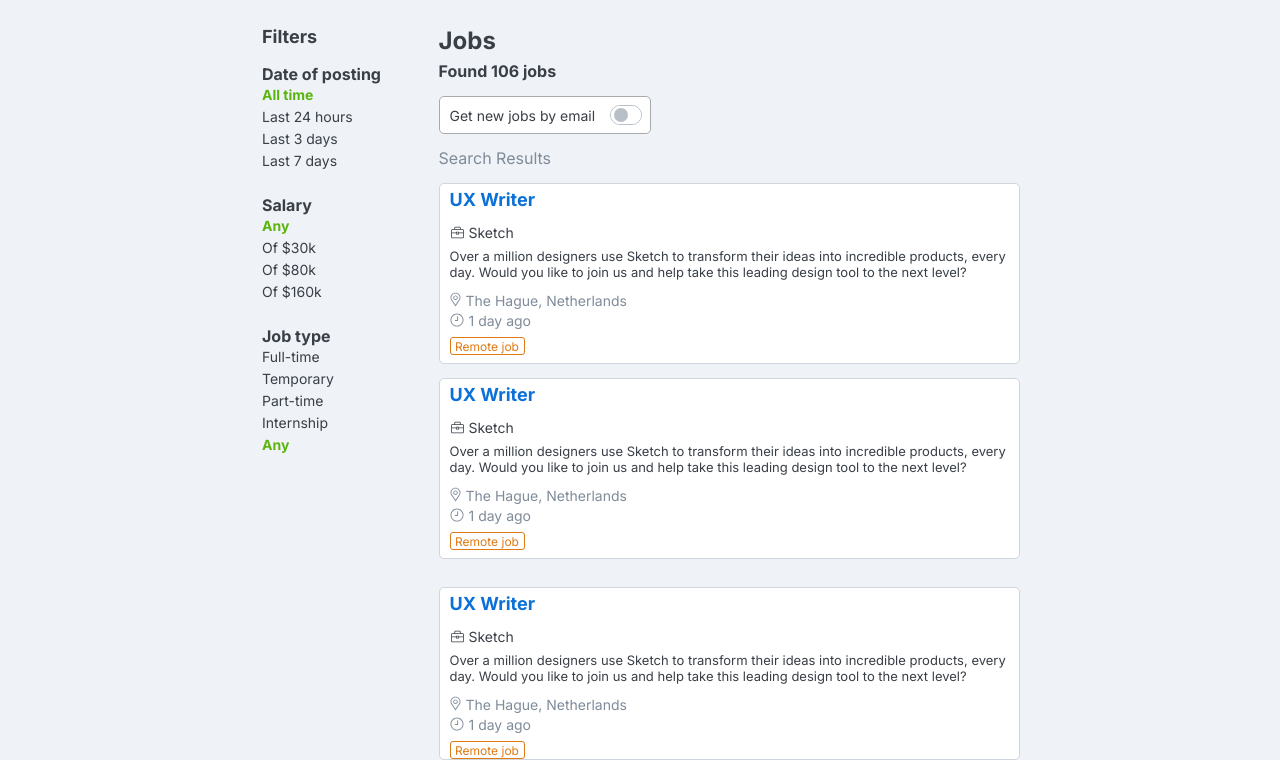
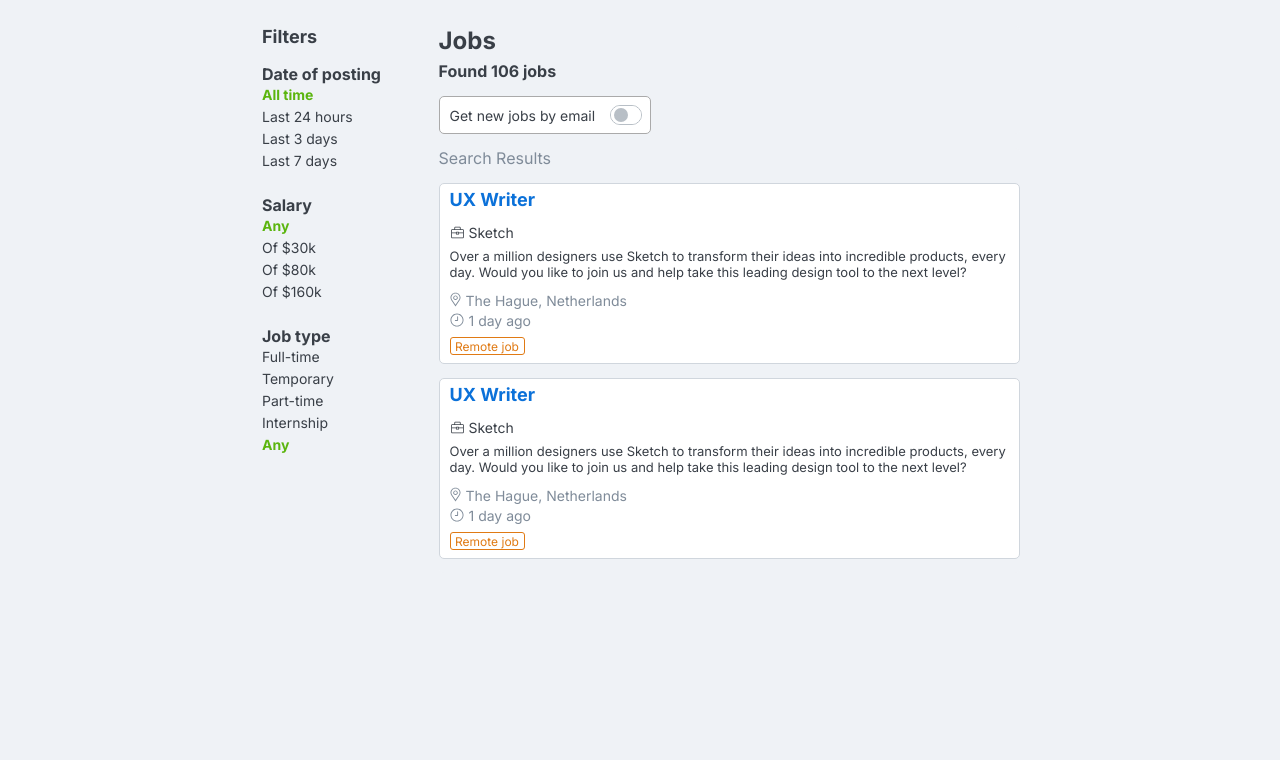
Before and after one commit to virsonn/myFirstProject, a plain HTML site: page index.html in a window 1280 px wide. Shown: the part 82-842 px from the top of the page. After the commit the page ends 800 px from the top, so only its background shows below. Drawn offline with Linux system fonts and the light colour scheme.

Commit message:
fixed results

```diff
--- a/stylesheet.css
+++ b/stylesheet.css
@@ -446,15 +446,4 @@ input:checked + .slider:before {
 }
 .result-three {
   display: none;
-  border: 1px solid #d0d6dd;
-  background-color: #ffffff;
-  font-size: 14px;
-  width: 581px;
-  height: 190px;
-  margin: 14px 0 14px 0;
-  padding: 0 0 0 10px;
-  border-radius: 5px;
-  display: flex;
-  flex-direction: column;
-  align-items: left;
 }
```
